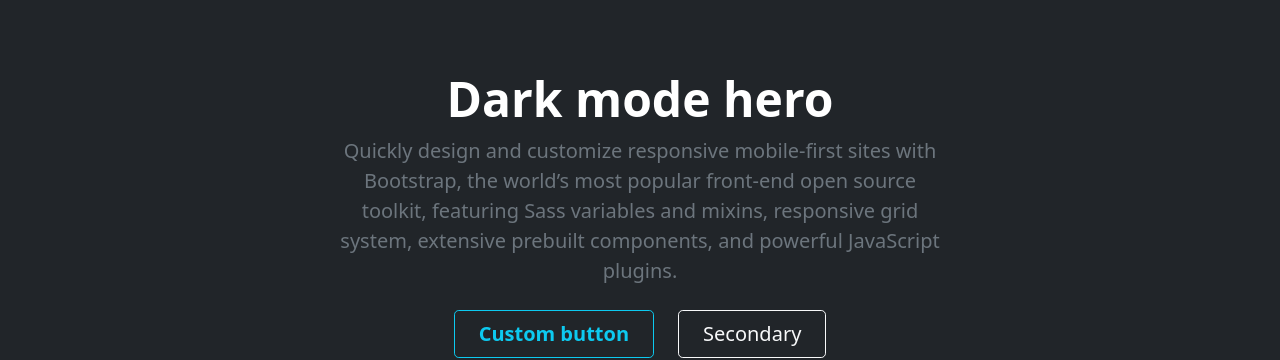
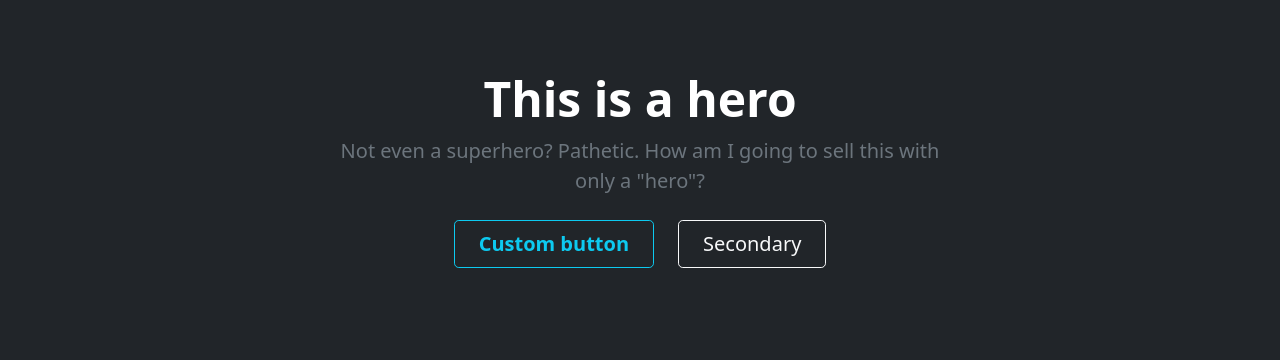
Before and after one commit to asko1/bootstrap-landing, a Next.js app: page / in a window 1280 px wide. Shown: the part 130-490 px from the top of the page. Built offline with nearby package versions, Linux system fonts and the light colour scheme; grey boxes are pictures that could not be loaded.

Commit message:
added missing funny text

```diff
--- a/pages/index.js
+++ b/pages/index.js
@@ -109,9 +109,9 @@ export default function Home() {
 
       <div className="bg-dark text-secondary px-4 py-5 text-center">
         <div className="py-5">
-          <h1 className="display-5 fw-bold text-white">Dark mode hero</h1>
+          <h1 className="display-5 fw-bold text-white">This is a hero</h1>
           <div className="col-lg-6 mx-auto">
-            <p className="fs-5 mb-4">Quickly design and customize responsive mobile-first sites with Bootstrap, the world’s most popular front-end open source toolkit, featuring Sass variables and mixins, responsive grid system, extensive prebuilt components, and powerful JavaScript plugins.</p>
+            <p className="fs-5 mb-4">Not even a superhero? Pathetic. How am I going to sell this with only a &quot;hero&quot;?</p>
             <div className="d-grid gap-2 d-sm-flex justify-content-sm-center">
               <Button type="button" variant="outline-info" className="btn btn-outline-info btn-lg px-4 me-sm-3 fw-bold">Custom button</Button>
               <Button type="button" variant="outline-light" className="btn btn-outline-light btn-lg px-4">Secondary</Button>
```
